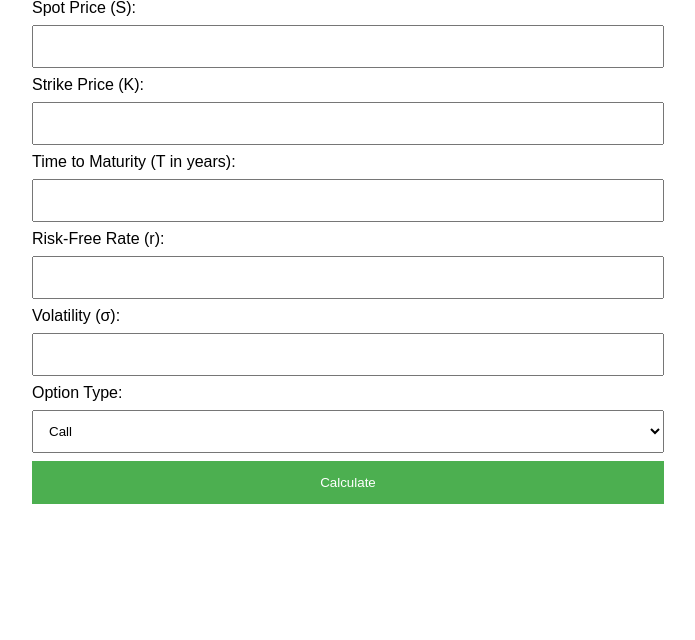
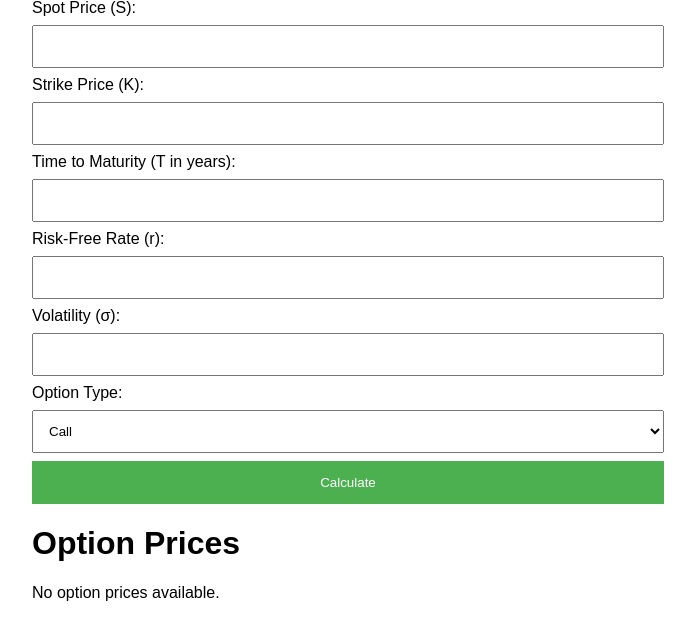
Before and after one commit to rohanksingh/blackscholes, a Flask app: page / in a window 1280 px wide. Shown: the part 109-749 px from the top of the page, without its empty margins (292-987 px from the left). Run offline with Flask 3, Linux system fonts and the light colour scheme.

Commit message:
Update index.html

```diff
--- a/templates/index.html
+++ b/templates/index.html
@@ -61,9 +61,13 @@
             <input type="submit" value="Calculate">
         </form>
 
-        {% if option_prices %}
-        <h2>Option Price: {{ option_prices }}</h2>
-        {% endif %}
-    </div>
+    <h1>Option Prices</h1>
+
+    {% if option_prices %}
+        <p>Option Price: {{ option_prices }}</p>
+    {% else %}
+        <p>No option prices available.</p>
+    {% endif %}
+
 </body>
 </html>
```
